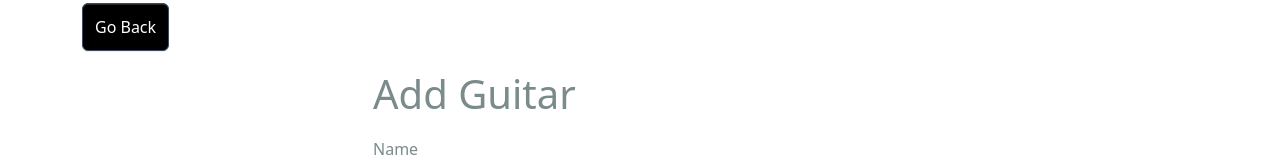
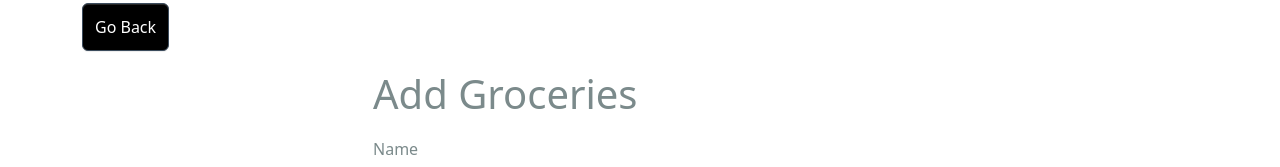
Before and after one commit to AmbitiousSam/Ecom_Store, a React (Create React App) app in the folder frontend/: page /admin/product/add in a window 1280 px wide. Shown: the part 192-359 px from the top of the page. Built offline with nearby package versions, Linux system fonts and the light colour scheme; sample sign-in values are in the browser's storage.

Commit message:
few frontend changes

```diff
--- a/frontend/src/screens/admin/AddProduct.jsx
+++ b/frontend/src/screens/admin/AddProduct.jsx
@@ -65,7 +65,7 @@ const AddProduct = () => {
         </Button>
       </Link>
       <FormContainer>
-        <h1>Add Guitar</h1>
+        <h1>Add Groceries</h1>
         {loadingcreate && <Loader />}
 
         <Form onSubmit={submitHandler}>
```
